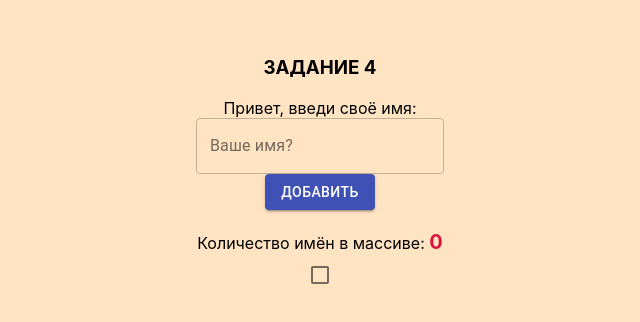
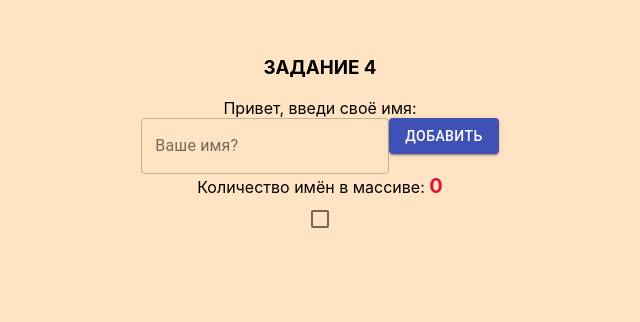
Before and after one commit to ArtsiomYermakou/ignat-lessons, a React (Create React App) app: page / in a window 1280 px wide. Shown: the part 144-466 px from the top of the page, without its empty margins (320-960 px from the left). Built offline with nearby package versions, Linux system fonts and the light colour scheme.

Commit message:
lesson4-Ignat REFACTOR MyComponent add ButtonCustom.tsx add Checkbox.tsx add InputCustom.tsx add Task4.module.css add Task4.tsx

```diff
--- a/src/Task4/Task4.tsx
+++ b/src/Task4/Task4.tsx
@@ -1,8 +1,9 @@
 import React, {ChangeEvent, KeyboardEvent, useState} from "react";
 import s from "./Task4.module.css"
+import {CheckboxCustom} from "../common/Checkbox";
+import {Button, TextField} from "@material-ui/core";
 import {InputCustom} from "../common/InputCustom";
 import {ButtonCustom} from "../common/ButtonCustom";
-import {CheckboxCustom} from "../common/Checkbox";
 
 
 type PropsType = {
@@ -15,13 +16,13 @@ export function Task4(props: PropsType) {
     const [name, setName] = useState("");
 
 
-    const onKeyPressEnter = (e:KeyboardEvent<HTMLInputElement>) => {
-            if (e.charCode === 13 && name.trim() !== "") {
-                props.addName(name)
-                alert("Привет, " + name + " !")
-                setName("");
-            }
+    const onKeyPressEnter = (e: KeyboardEvent<HTMLInputElement>) => {
+        if (e.charCode === 13 && name.trim() !== "") {
+            props.addName(name)
+            alert("Привет, " + name + " !")
+            setName("");
         }
+    }
     const onClickForButton = () => {
         if (name.trim() !== "") {
             props.addName(name)
@@ -29,9 +30,11 @@ export function Task4(props: PropsType) {
             setName("");
         }
     }
-    const setNameEvent = (e:ChangeEvent<HTMLInputElement>) => {
+    const setNameEvent = (e: ChangeEvent<HTMLInputElement>) => {
         setName(e.currentTarget.value)
     }
+
+
 
     return (
         <div>
@@ -41,39 +44,17 @@ export function Task4(props: PropsType) {
             <div>
                 Привет, введи своё имя: <br/>
 
-
-
                 <InputCustom value={name}
-                       placeholder="Имя"
                        onChange={setNameEvent}
                        onKeyPress={onKeyPressEnter}/>
 
-
-
-
-                <ButtonCustom onClick={onClickForButton}>Добавить</ButtonCustom>
+                <ButtonCustom onClick={onClickForButton}/>
                 <br/>
                 <span>
                     Количество имён в массиве: <span className={s.numb}>{props.arrayName.length}</span>
                 </span>
                 <br/>
-                <CheckboxCustom />
-
-
-                {/*=====================================*/}
-                {/*<br/>*/}
-                {/*<TextField id="outlined-basic" label="Имя" variant="outlined" />*/}
-
-                {/*<br/>*/}
-                {/*<Button variant="contained" color="primary">*/}
-                {/*    Кнопка*/}
-                {/*</Button>*/}
-
-                {/*<br/>*/}
-                {/*<Checkbox*/}
-                {/*    inputProps={{ 'aria-label': 'primary checkbox' }}*/}
-                {/*/>*/}
-                {/*<InputCustom />*/}
+                <CheckboxCustom/>
             </div>
         </div>
     )
--- a/src/common/ButtonCustom.tsx
+++ b/src/common/ButtonCustom.tsx
@@ -1,13 +1,18 @@
 import {Button} from "@material-ui/core";
 import React from "react";
 
-export const ButtonCustom = (props:any) => {
-    return (
-        <div>
-            <Button
-                variant="contained" color="primary">
+type ButtonCustomType = {
+    onClick: () => void
+}
+
+export const ButtonCustom = (props:ButtonCustomType) => {
+    return <Button
+                variant="contained"
+                color="primary"
+                onClick={props.onClick}
+
+    >
+
                 Добавить
             </Button>
-        </div>
-    )
 }
--- a/src/common/InputCustom.tsx
+++ b/src/common/InputCustom.tsx
@@ -1,14 +1,18 @@
 import {TextField} from "@material-ui/core";
-import React from "react";
+import React, {ChangeEvent, KeyboardEvent} from "react";
 
+type InputCustomType = {
+    value: string
+    onChange: (e: ChangeEvent<HTMLInputElement>) => void
+    onKeyPress: (e: KeyboardEvent<HTMLInputElement>) => void
+}
 
-export const InputCustom = ({...props}) => {
-    return (
-        <div>
-            <TextField id="outlined-basic" label="Ваше имя?" variant="outlined" onKeyPress={props.onKeyPressEnter}/>
-        </div>
-    )
-
-
-
+export const InputCustom = (props: InputCustomType) => {
+    return <TextField id="outlined-basic"
+                      label="Ваше имя?"
+                      variant="outlined"
+                      value={props.value}
+                      onChange={props.onChange}
+                      onKeyPress={props.onKeyPress}
+    />
 }
```
